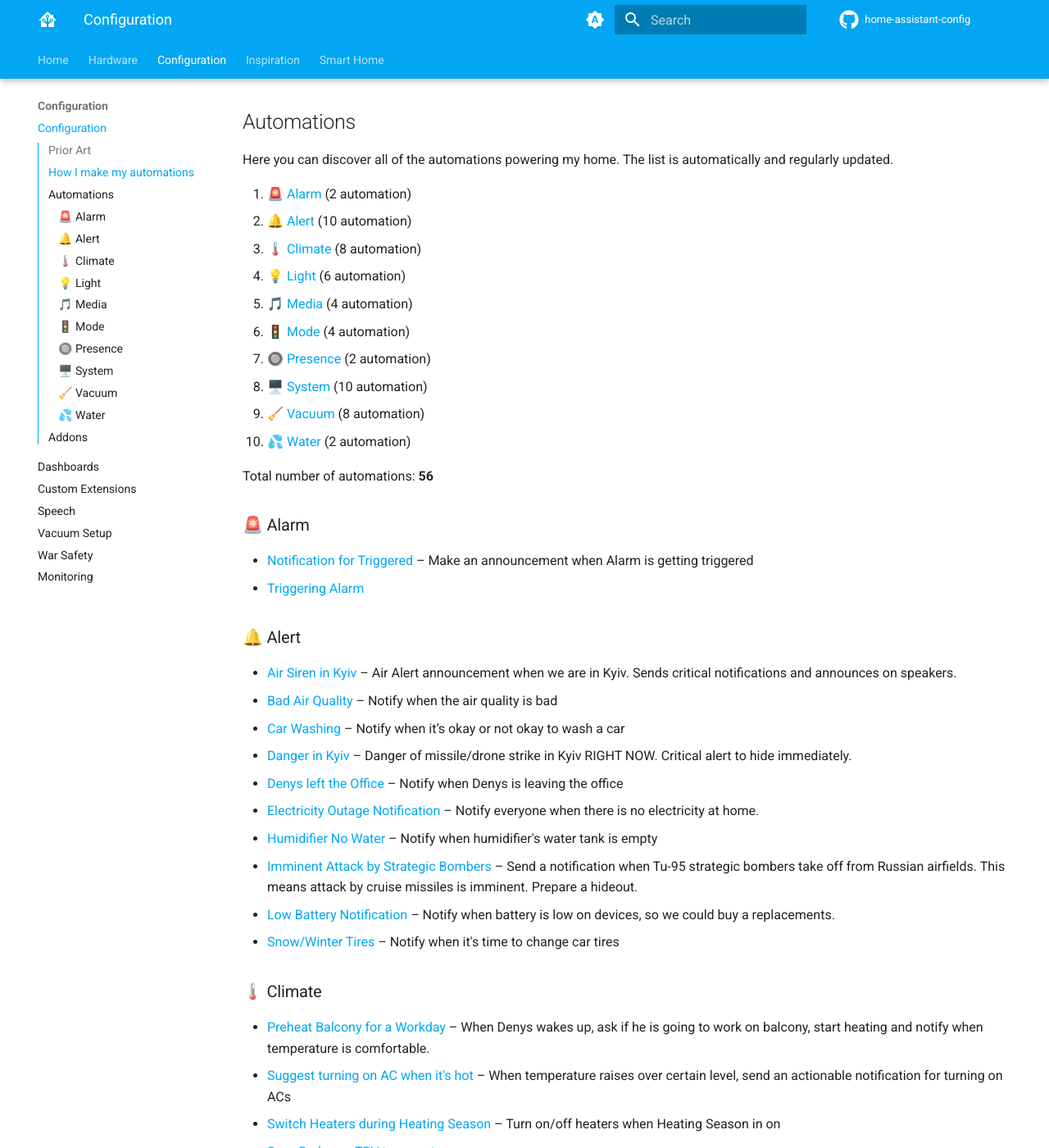
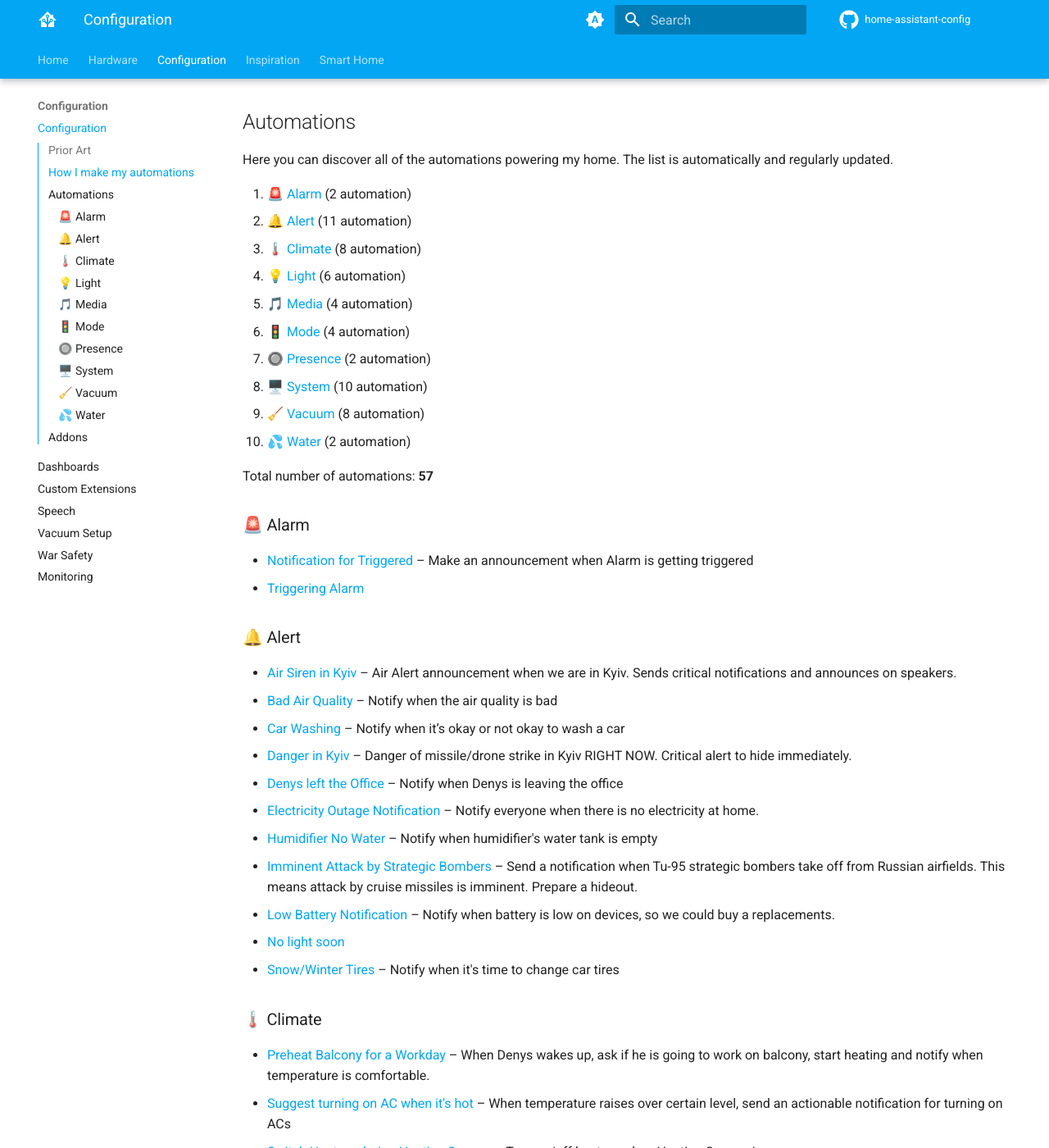
Before and after one commit to denysdovhan/home-assistant-config, an MkDocs documentation site: the page built from docs/config/index.md, in a window 1280 px wide and 1400 px high, scrolled down 1117 px. Shown: the whole window at 82% size. Built offline with MkDocs 1.6.1 and Material for MkDocs 9.7.7, drawn with Linux system fonts in a browser that asks for light colours; comment, search, counter and statistics services are not loaded.

Commit message:
docs: Update docs

```diff
--- a/docs/config/index.md
+++ b/docs/config/index.md
@@ -38,7 +38,7 @@ Here you can discover all of the automations powering my home. The list is autom
 <!-- start-automations -->
 
 1. [🚨 Alarm](#-alarm) (2 automation)
-1. [🔔 Alert](#-alert) (10 automation)
+1. [🔔 Alert](#-alert) (11 automation)
 1. [🌡️ Climate](#-climate) (8 automation)
 1. [💡 Light](#-light) (6 automation)
 1. [🎵 Media](#-media) (4 automation)
@@ -48,7 +48,7 @@ Here you can discover all of the automations powering my home. The list is autom
 1. [🧹 Vacuum](#-vacuum) (8 automation)
 1. [💦 Water](#-water) (2 automation)
 
-Total number of automations: **56**️
+Total number of automations: **57**️
 
 ### 🚨 Alarm
 
@@ -66,6 +66,7 @@ Total number of automations: **56**️
 - [Humidifier No Water](https://github.com/denysdovhan/home-assistant-config/blob/76abb5d0e89160ccc80955a28fca1386cb6d6712/automations.yaml#L393) – Notify when humidifier's water tank is empty
 - [Imminent Attack by Strategic Bombers](https://github.com/denysdovhan/home-assistant-config/blob/76abb5d0e89160ccc80955a28fca1386cb6d6712/automations.yaml#L2349) – Send a notification when Tu-95 strategic bombers take off from Russian airfields. This means attack by cruise missiles is imminent. Prepare a hideout.
 - [Low Battery Notification](https://github.com/denysdovhan/home-assistant-config/blob/76abb5d0e89160ccc80955a28fca1386cb6d6712/automations.yaml#L2427) – Notify when battery is low on devices, so we could buy a replacements.
+- [No light soon](https://github.com/denysdovhan/home-assistant-config/blob/76abb5d0e89160ccc80955a28fca1386cb6d6712/automations.yaml#L2510)
 - [Snow/Winter Tires](https://github.com/denysdovhan/home-assistant-config/blob/76abb5d0e89160ccc80955a28fca1386cb6d6712/automations.yaml#L469) – Notify when it's time to change car tires
 
 ### 🌡️ Climate
```
